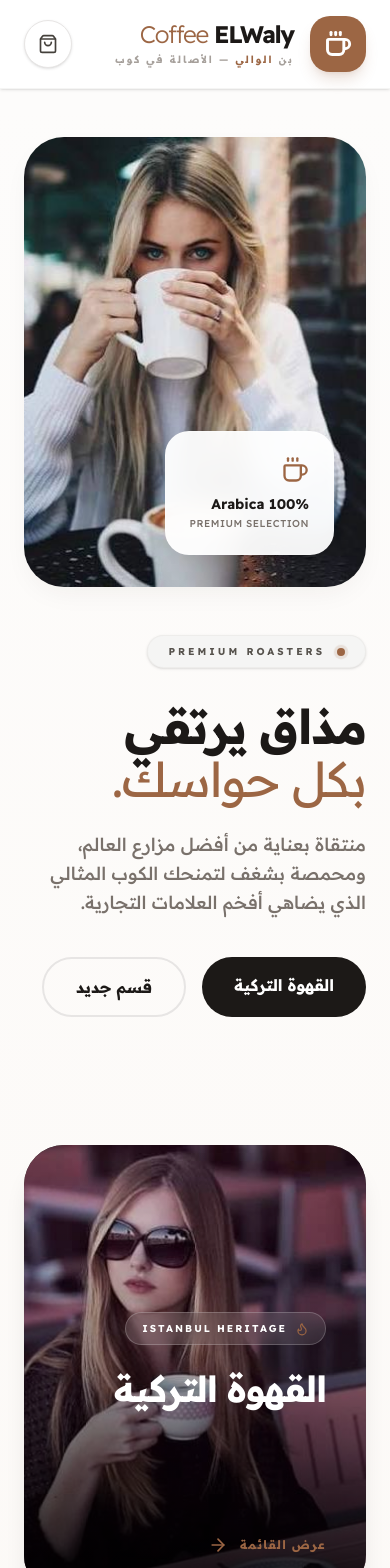
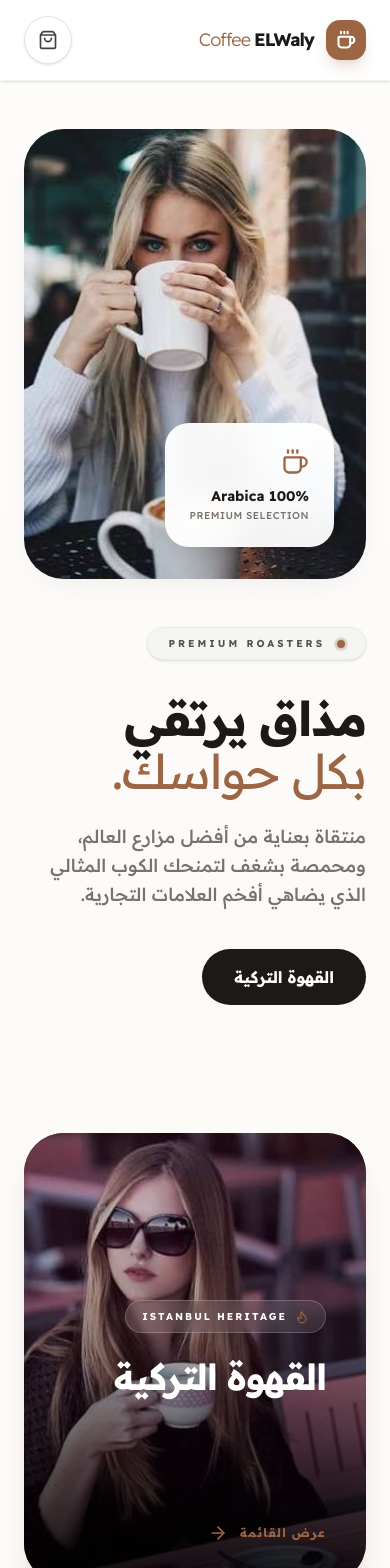
Before and after one commit to ahmedsayud/Gusto-Coffee, a Next.js app: page / in a window 390 px wide. Shown: the top 1568 px of the page. Built offline with nearby package versions, Linux system fonts and the light colour scheme.

Commit message:
Fix Navbar mobile responsiveness and clean up placeholder data

```diff
--- a/app/components/Navbar.tsx
+++ b/app/components/Navbar.tsx
@@ -24,16 +24,16 @@ export default function Navbar() {
   return (
     <nav className="sticky top-0 z-50 w-full transition-smooth bg-white/95 backdrop-blur-md border-b border-stone-100 shadow-sm">
       <div className="mx-auto flex max-w-[1400px] items-center justify-between px-6 lg:px-12 py-4 lg:py-5">
-        <Link href="/" className="flex items-center gap-4 group">
-          <div className="relative flex h-14 w-14 items-center justify-center rounded-[20px] bg-primary text-white transition-all duration-300 group-hover:rotate-12 group-hover:scale-105 shadow-lg shadow-primary/20">
-            <Coffee size={28} strokeWidth={2.5} />
+        <Link href="/" className="flex items-center gap-3 md:gap-4 group">
+          <div className="relative flex h-10 w-10 md:h-14 md:w-14 items-center justify-center rounded-[14px] md:rounded-[20px] bg-primary text-white transition-all duration-300 group-hover:rotate-12 group-hover:scale-105 shadow-lg shadow-primary/20">
+            <Coffee size={20} className="md:w-7 md:h-7" strokeWidth={2.5} />
           </div>
           <div className="flex flex-col">
-            <div className="flex items-center gap-1.5">
-              <span className="text-2xl font-black tracking-tighter text-stone-900 leading-none">ELWaly</span>
-              <span className="text-2xl font-light tracking-tighter text-primary leading-none">Coffee</span>
+            <div className="flex items-center gap-1 md:gap-1.5">
+              <span className="text-lg md:text-2xl font-black tracking-tighter text-stone-900 leading-none">ELWaly</span>
+              <span className="text-lg md:text-2xl font-light tracking-tighter text-primary leading-none">Coffee</span>
             </div>
-            <span className="text-[10px] font-bold uppercase tracking-[0.2em] text-stone-400 mt-1.5">
+            <span className="hidden xs:block text-[8px] md:text-[10px] font-bold uppercase tracking-[0.1em] md:tracking-[0.2em] text-stone-400 mt-1 md:mt-1.5">
               بن <span className="text-primary">الوالي</span> — الأصالة في كوب
             </span>
           </div>
--- a/data/db.json
+++ b/data/db.json
@@ -21,29 +21,8 @@
           "price": 30,
           "degree": "تحميص وسط مع هيل",
           "imageUrl": "/WhatsApp Image 2026-05-07 at 2.42.12 PM (3).jpeg"
-        },
-        {
-          "id": "prod-1778240972140",
-          "name": "لالالالا",
-          "price": 0,
-          "imageUrl": "",
-          "degree": "تحميص متوسط"
-        },
-        {
-          "id": "prod-1778241086338",
-          "name": "",
-          "price": 0,
-          "imageUrl": "",
-          "degree": "تحميص متوسط"
         }
       ]
-    },
-    {
-      "id": "cat-1778241167647",
-      "name": "قسم جديد",
-      "description": "وصف القسم",
-      "image": "",
-      "products": []
     }
   ],
   "photos": [
```
